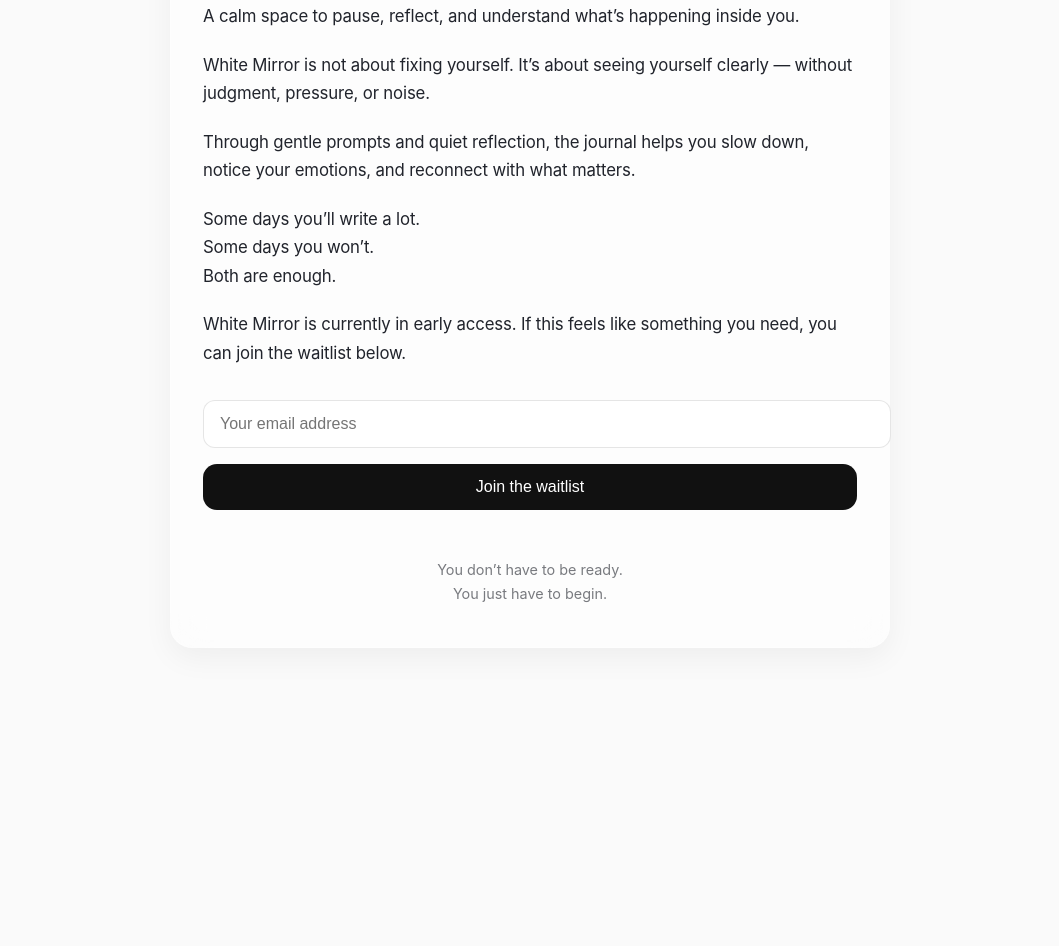
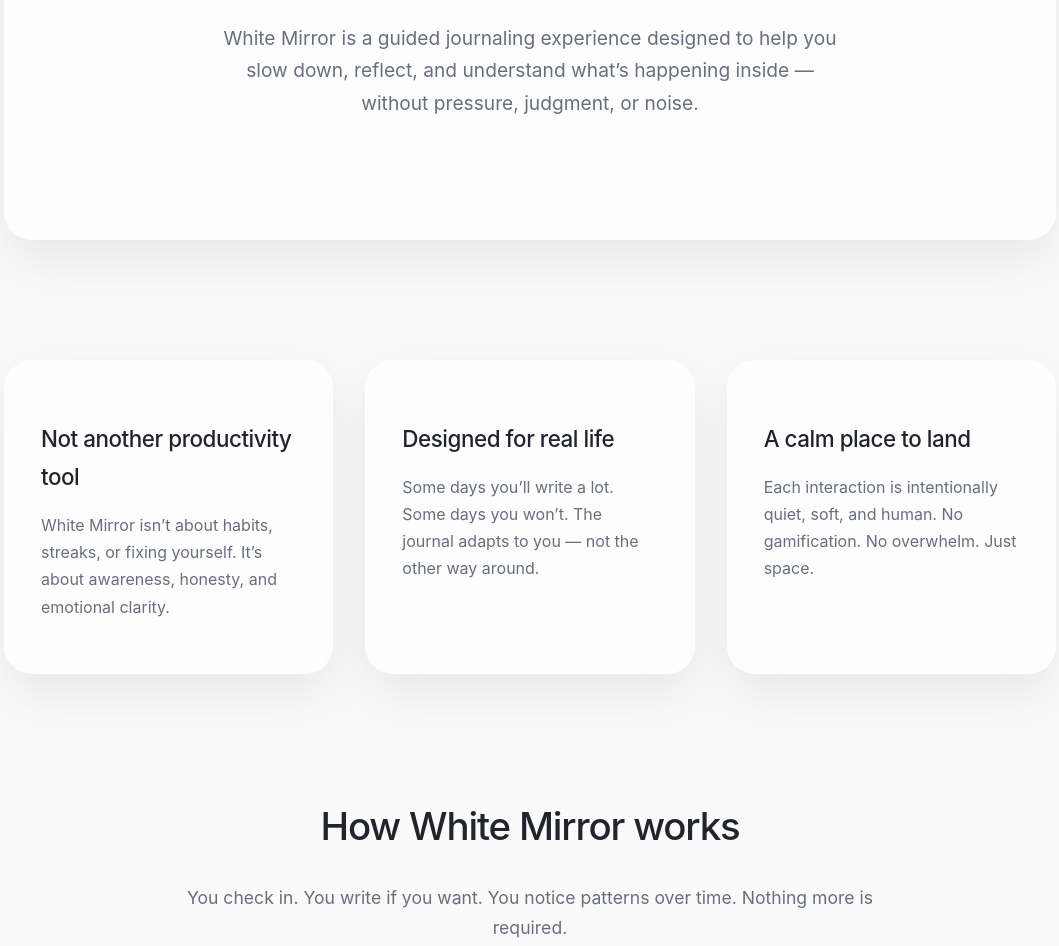
Before and after one commit to whitemirrorjournal/whitejournal-website, a plain HTML site: page index.html in a window 1280 px wide. Shown: the part 293-1239 px from the top of the page, without its empty margins (110-1169 px from the left). Before the commit the page ends 1021 px from the top, so only its background shows below. Drawn offline with Linux system fonts and the light colour scheme.

Commit message:
Update index.html

```diff
--- a/index.html
+++ b/index.html
@@ -5,158 +5,241 @@
   <meta name="viewport" content="width=device-width, initial-scale=1.0" />
   <title>White Mirror Journal</title>
 
-  <!-- SF Pro fallback stack -->
   <style>
     :root {
       --font-sans: -apple-system, BlinkMacSystemFont, "SF Pro Text",
         "SF Pro Display", Inter, system-ui, sans-serif;
 
-      --background: 0 0% 98%;
-      --foreground: 220 15% 15%;
+      --bg: 0 0% 98%;
+      --fg: 220 15% 15%;
 
-      --glass-bg: 0 0% 100% / 0.55;
-      --glass-border: 0 0% 100% / 0.25;
-      --glass-shadow: 0 0% 0% / 0.05;
+      --glass-bg: 0 0% 100% / 0.6;
+      --glass-border: 0 0% 100% / 0.3;
+      --glass-shadow: 0 0% 0% / 0.08;
+
+      --muted: 220 10% 45%;
+    }
+
+    * {
+      box-sizing: border-box;
     }
 
     body {
       margin: 0;
       font-family: var(--font-sans);
-      background: hsl(var(--background));
-      color: hsl(var(--foreground));
+      background: hsl(var(--bg));
+      color: hsl(var(--fg));
       -webkit-font-smoothing: antialiased;
       line-height: 1.7;
     }
 
-    .container {
-      max-width: 720px;
+    .page {
+      max-width: 1100px;
       margin: 0 auto;
-      padding: 80px 24px;
+      padding: 80px 24px 120px;
     }
 
     .glass {
       background: hsl(var(--glass-bg));
-      backdrop-filter: blur(18px) saturate(1.1);
-      -webkit-backdrop-filter: blur(18px) saturate(1.1);
+      backdrop-filter: blur(22px) saturate(1.1);
+      -webkit-backdrop-filter: blur(22px) saturate(1.1);
       border: 1px solid hsl(var(--glass-border));
-      border-radius: 22px;
-      padding: 40px 32px;
+      border-radius: 28px;
       box-shadow:
-        0 10px 30px hsl(var(--glass-shadow)),
+        0 20px 50px hsl(var(--glass-shadow)),
         inset 0 1px 0 hsl(0 0% 100% / 0.4);
     }
 
-    h1 {
-      font-size: 2.2rem;
+    /* HERO */
+    .hero {
+      padding: 80px 72px;
+      text-align: center;
+      margin-bottom: 120px;
+    }
+
+    .hero h1 {
+      font-size: 3.2rem;
+      font-weight: 500;
+      letter-spacing: -0.035em;
+      margin-bottom: 24px;
+    }
+
+    .hero p {
+      font-size: 1.2rem;
+      color: hsl(var(--muted));
+      max-width: 640px;
+      margin: 0 auto 40px;
+    }
+
+    /* SECTIONS */
+    .section {
+      display: grid;
+      grid-template-columns: repeat(auto-fit, minmax(260px, 1fr));
+      gap: 32px;
+      margin-bottom: 120px;
+    }
+
+    .card {
+      padding: 36px;
+    }
+
+    .card h3 {
+      font-size: 1.4rem;
+      font-weight: 500;
+      margin-bottom: 12px;
+      letter-spacing: -0.02em;
+    }
+
+    .card p {
+      color: hsl(var(--muted));
+      font-size: 1rem;
+    }
+
+    /* HOW IT WORKS */
+    .steps {
+      max-width: 760px;
+      margin: 0 auto 120px;
+      text-align: center;
+    }
+
+    .steps h2 {
+      font-size: 2.4rem;
       font-weight: 500;
       letter-spacing: -0.03em;
+      margin-bottom: 24px;
+    }
+
+    .steps p {
+      color: hsl(var(--muted));
+      font-size: 1.1rem;
+      margin-bottom: 32px;
+    }
+
+    /* CTA */
+    .cta {
+      max-width: 560px;
+      margin: 0 auto;
+      padding: 64px;
+      text-align: center;
+    }
+
+    .cta h2 {
+      font-size: 2rem;
+      font-weight: 500;
+      letter-spacing: -0.03em;
+      margin-bottom: 20px;
+    }
+
+    .cta p {
+      color: hsl(var(--muted));
+      margin-bottom: 32px;
+    }
+
+    form input {
+      width: 100%;
+      padding: 16px;
+      font-size: 1rem;
+      border-radius: 14px;
+      border: 1px solid rgba(0,0,0,0.15);
       margin-bottom: 16px;
     }
 
-    p {
-      font-size: 1.05rem;
-      letter-spacing: -0.01em;
-      margin-bottom: 20px;
-    }
-
-    .soft {
-      opacity: 0.85;
-    }
-
-    form {
-      margin-top: 32px;
-    }
-
-    input[type="email"] {
+    form button {
       width: 100%;
-      padding: 14px 16px;
-      border-radius: 12px;
-      border: 1px solid rgba(0,0,0,0.1);
+      padding: 16px;
       font-size: 1rem;
-      margin-bottom: 16px;
-    }
-
-    button {
-      width: 100%;
-      padding: 14px 16px;
-      border-radius: 14px;
+      border-radius: 16px;
       border: none;
       background: #111;
       color: #fff;
-      font-size: 1rem;
       cursor: pointer;
     }
 
-    button:hover {
+    form button:hover {
       opacity: 0.9;
     }
 
     footer {
-      margin-top: 48px;
+      text-align: center;
+      margin-top: 80px;
       font-size: 0.9rem;
-      opacity: 0.6;
-      text-align: center;
+      color: hsl(var(--muted));
     }
   </style>
 </head>
 
 <body>
-  <div class="container">
-    <div class="glass">
+  <main class="page">
 
-      <p class="soft">
-        This is a quiet place.<br />
-        Nothing to perform. Nothing to prove.
+    <!-- HERO -->
+    <section class="glass hero">
+      <h1>See yourself clearly.</h1>
+      <p>
+        White Mirror is a guided journaling experience designed to help you
+        slow down, reflect, and understand what’s happening inside — without
+        pressure, judgment, or noise.
+      </p>
+    </section>
+
+    <!-- VALUE PROPS -->
+    <section class="section">
+      <div class="glass card">
+        <h3>Not another productivity tool</h3>
+        <p>
+          White Mirror isn’t about habits, streaks, or fixing yourself.
+          It’s about awareness, honesty, and emotional clarity.
+        </p>
+      </div>
+
+      <div class="glass card">
+        <h3>Designed for real life</h3>
+        <p>
+          Some days you’ll write a lot. Some days you won’t.
+          The journal adapts to you — not the other way around.
+        </p>
+      </div>
+
+      <div class="glass card">
+        <h3>A calm place to land</h3>
+        <p>
+          Each interaction is intentionally quiet, soft, and human.
+          No gamification. No overwhelm. Just space.
+        </p>
+      </div>
+    </section>
+
+    <!-- HOW IT WORKS -->
+    <section class="steps">
+      <h2>How White Mirror works</h2>
+      <p>
+        You check in. You write if you want.
+        You notice patterns over time.
+        Nothing more is required.
+      </p>
+      <p>
+        The journal gently reflects your thoughts back to you —
+        helping you see what’s been there all along.
+      </p>
+    </section>
+
+    <!-- CTA -->
+    <section class="glass cta">
+      <h2>Join the early access</h2>
+      <p>
+        White Mirror is currently being released in limited access.
+        If this feels like something you need, you’re welcome here.
       </p>
 
-      <h1>White Mirror Journal</h1>
-
-      <p>
-        A calm space to pause, reflect, and understand what’s happening inside you.
-      </p>
-
-      <p>
-        White Mirror is not about fixing yourself.
-        It’s about seeing yourself clearly —
-        without judgment, pressure, or noise.
-      </p>
-
-      <p>
-        Through gentle prompts and quiet reflection,
-        the journal helps you slow down,
-        notice your emotions,
-        and reconnect with what matters.
-      </p>
-
-      <p>
-        Some days you’ll write a lot.<br />
-        Some days you won’t.<br />
-        Both are enough.
-      </p>
-
-      <p>
-        White Mirror is currently in early access.
-        If this feels like something you need,
-        you can join the waitlist below.
-      </p>
-
-      <!-- 🔒 KEEP THIS FORM STRUCTURE -->
       <form action="https://formspree.io/f/xnqkqzye" method="POST">
-        <input
-          type="email"
-          name="email"
-          placeholder="Your email address"
-          required
-        />
+        <input type="email" name="email" placeholder="Your email address" required />
         <button type="submit">Join the waitlist</button>
       </form>
+    </section>
 
-      <footer>
-        You don’t have to be ready.<br />
-        You just have to begin.
-      </footer>
+    <footer>
+      You don’t have to be ready. You just have to begin.
+    </footer>
 
-    </div>
-  </div>
+  </main>
 </body>
 </html>
```
